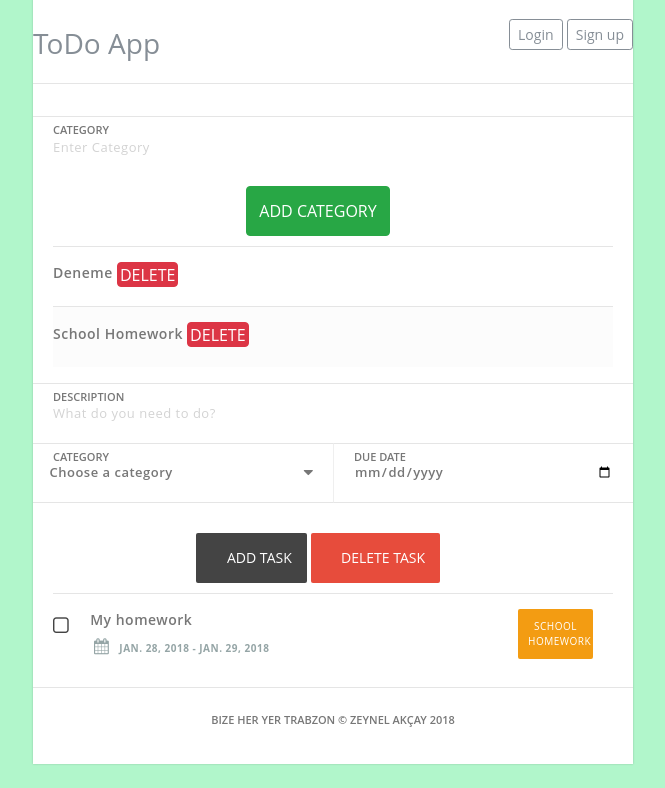
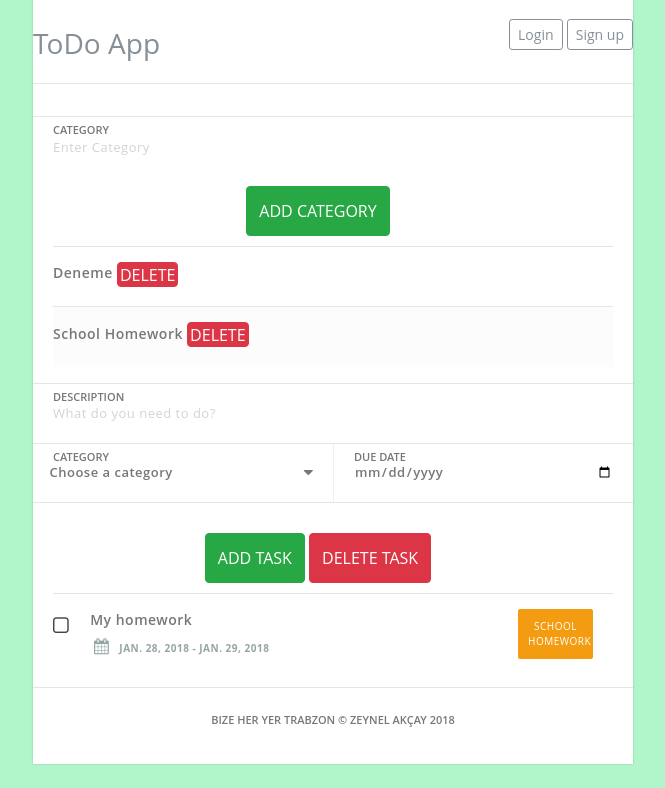
Before and after one commit to zeynelakcay/DjangoToDoApp, a Django app: template todoapp/templates/home.html in a window 1280 px wide. Shown: the part 49-837 px from the top of the page, without its empty margins (307-972 px from the left). Run offline with Django 3.2, Linux system fonts and the light colour scheme; the template is opened without the code that fills it: values that come from a table or form of the project are taken from there, others are empty; data comes from the database, SQL or seed files in the repository; both versions use the stored data as it was after the commit; parts of the project's set-up code (start-up, migrations or seed data) failed here and were passed over; some libraries are stand-ins or nearby versions.

Commit message:
style update

```diff
--- a/todoapp/templates/home.html
+++ b/todoapp/templates/home.html
@@ -47,8 +47,8 @@
             <label for="dueDate">Due Date</label>
         </div>
         <div class="row">
-            <button class="taskAdd" name="taskAdd" type="submit">Add Task</button>
-            <button class="taskDelete" name="taskDelete" formnovalidate="" type="submit" onclick="$('input#sublist').click();">Delete Task</button>
+            <button class="btn btn-success" name="taskAdd" type="submit">Add Task</button>
+            <button class="btn btn-danger" name="taskDelete" formnovalidate="" type="submit" onclick="$('input#sublist').click();">Delete Task</button>
         </div>
 
         <ul  class="taskList">
```
Also changed, not shown: db.sqlite3.
